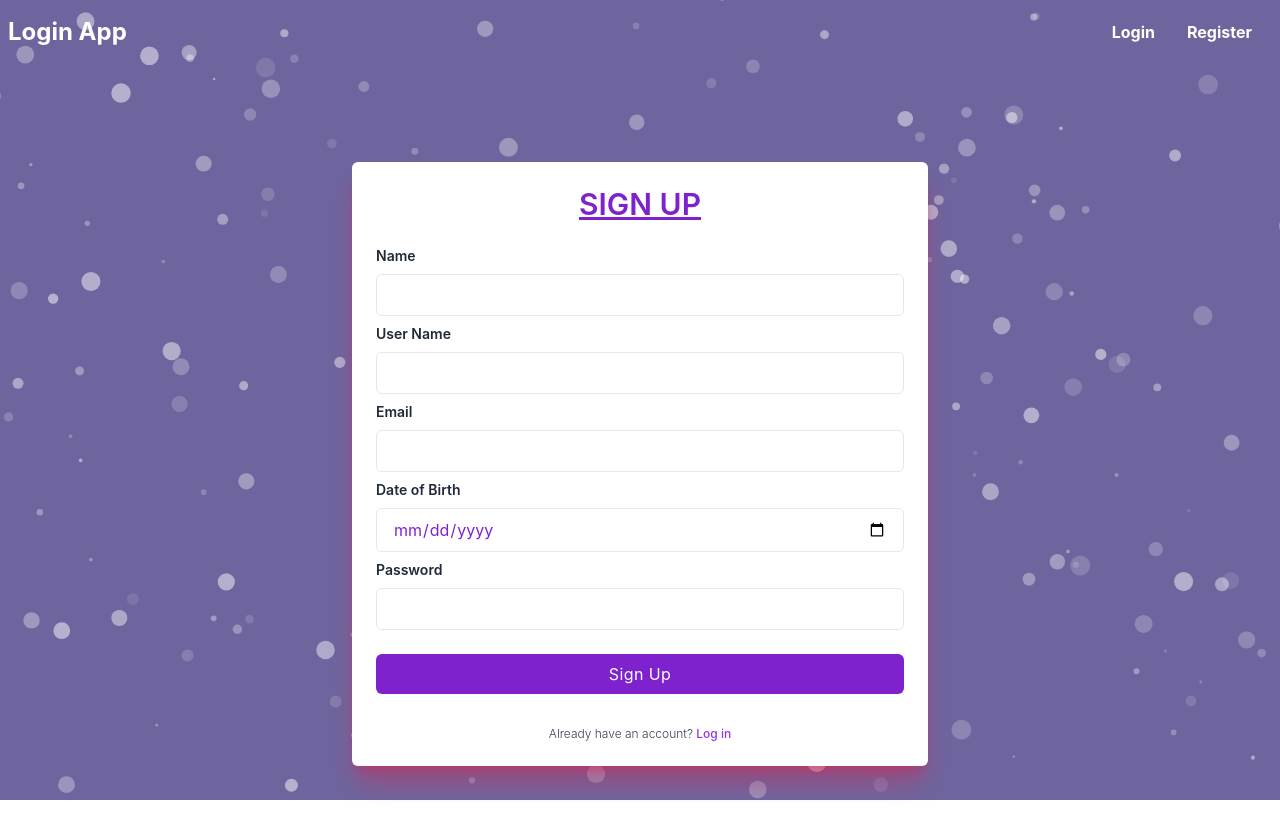
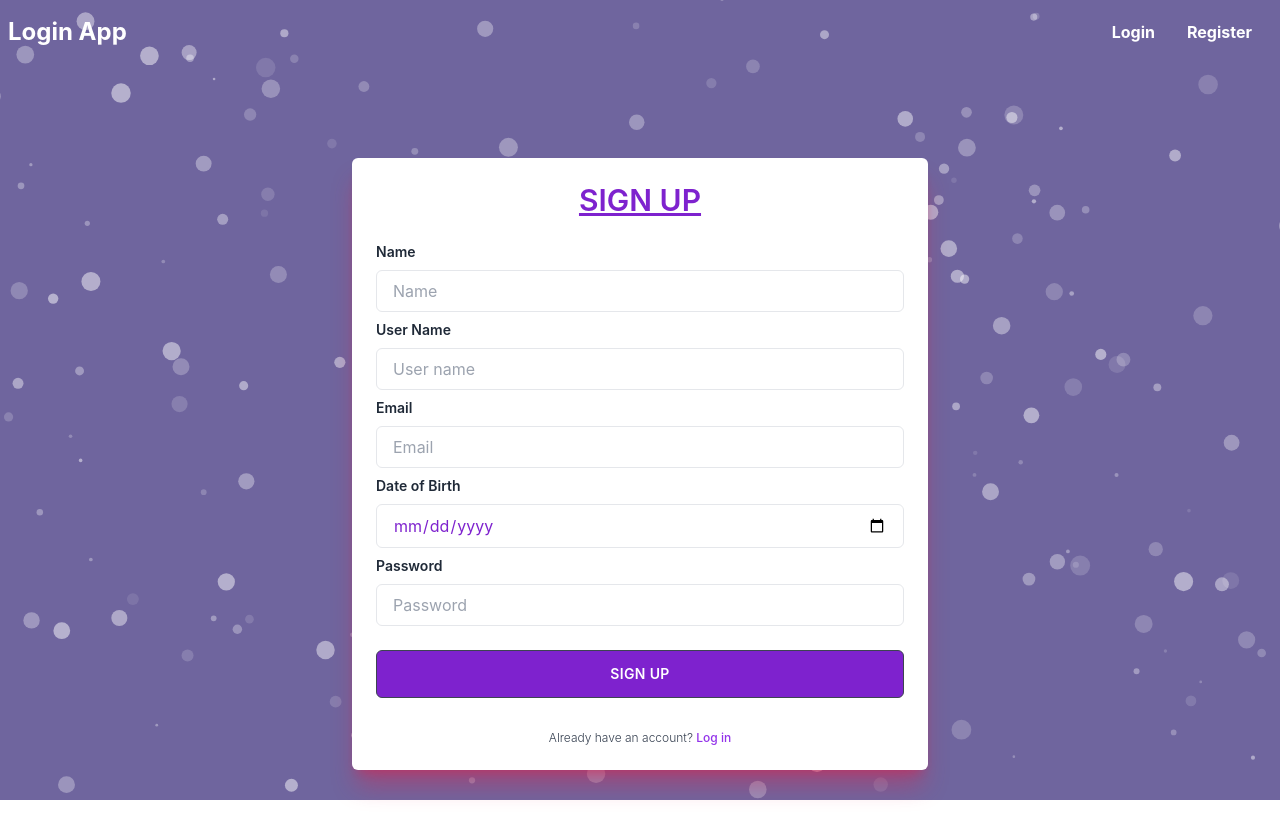
Before and after one commit to mohammad-sumon/Login-App, a React (Create React App) app: page /signup in a window 1280 px wide. Shown: the top 838 px of the page. Built offline with nearby package versions, Linux system fonts and the light colour scheme.

Commit message:
implement firebase

```diff
--- a/package.json
+++ b/package.json
@@ -7,6 +7,7 @@
     "@testing-library/react": "^13.4.0",
     "@testing-library/user-event": "^13.5.0",
     "daisyui": "^2.47.0",
+    "firebase": "^9.16.0",
     "react": "^18.2.0",
     "react-dom": "^18.2.0",
     "react-hook-form": "^7.42.1",
--- a/src/components/Login/Login.js
+++ b/src/components/Login/Login.js
@@ -3,12 +3,16 @@ import { useForm } from "react-hook-form";
 import { Link } from "react-router-dom";
 
 const Login = () => {
-  const { register, formState: {errors}, handleSubmit } = useForm();
-//   const [data, setData] = useState("");
-const handleLogin = data => {
+  const {
+    register,
+    formState: { errors },
+    handleSubmit,
+  } = useForm();
+
+  const handleLogin = (data) => {
     console.log(data);
-    // alert('Login was successful');
-}
+  };
+
   return (
     <div className="mx-8 lg:mx-0">
       <div className="relative flex flex-col justify-center min-h-screen overflow-hidden">
@@ -16,10 +20,7 @@ const handleLogin = data => {
           <h1 className="text-3xl font-semibold text-center text-purple-700 underline uppercase decoration-solid">
             Log In
           </h1>
-          <form
-            onSubmit={handleSubmit(handleLogin)}
-            className="mt-6"
-          >
+          <form onSubmit={handleSubmit(handleLogin)} className="mt-6">
             <div className="mb-2">
               <label
                 for="email"
@@ -28,12 +29,16 @@ const handleLogin = data => {
                 Email
               </label>
               <input
-                {...register("email", { required: "Email Address is required" })}
+                {...register("email", {
+                  required: "Email Address is required",
+                })}
                 placeholder="Email"
                 type="email"
                 className="block w-full px-4 py-2 mt-2 text-purple-700 bg-white border rounded-md focus:border-purple-400 focus:ring-purple-300 focus:outline-none focus:ring focus:ring-opacity-40"
               />
-              {errors.email && <p className="text-red-600">{errors.email?.message}</p>}
+              {errors.email && (
+                <p className="text-red-600">{errors.email?.message}</p>
+              )}
             </div>
             <div className="mb-2">
               <label
@@ -43,17 +48,23 @@ const handleLogin = data => {
                 Password
               </label>
               <input
-                {...register("password", { required: "Password is required" })}
+                {...register("password", {
+                  required: "Password is required",
+                  minLength: {value: 6, message: "Password must be 6 characters or longer"}
+                })}
                 placeholder="Password"
                 type="password"
                 className="block w-full px-4 py-2 mt-2 text-purple-700 bg-white border rounded-md focus:border-purple-400 focus:ring-purple-300 focus:outline-none focus:ring focus:ring-opacity-40"
               />
-              {errors.password && <p className="text-red-600">{errors.password?.message}</p>}
+              {errors.password && (
+                <p className="text-red-600">{errors.password?.message}</p>
+              )}
             </div>
             <div className="mt-6">
               <input
+              value="Log In"
                 type="submit"
-                className="btn btn-outline w-full px-4 py-2 tracking-wide text-white transition-colors duration-200 transform bg-purple-700 rounded-md hover:bg-purple-600 focus:outline-none focus:bg-purple-600"
+                className="btn w-full px-4 py-2 tracking-wide text-white transition-colors duration-200 transform bg-purple-700 rounded-md hover:bg-purple-600 focus:outline-none focus:bg-purple-600"
               />
             </div>
           </form>
--- a/src/components/Register/Register.js
+++ b/src/components/Register/Register.js
@@ -1,16 +1,27 @@
-import React from 'react';
-import { Link } from 'react-router-dom';
+import React from "react";
+import { Link } from "react-router-dom";
+import { useForm } from "react-hook-form";
 
 const Register = () => {
+  const {
+    register,
+    formState: { errors },
+    handleSubmit,
+  } = useForm();
+
+  const handleSignUp = (data) => {
+    console.log(data);
+  };
+
   return (
     <div>
-            <div className='mx-8 lg:mx-0'>
+      <div className="mx-8 lg:mx-0">
         <div className="relative flex flex-col justify-center min-h-screen overflow-hidden">
           <div className="w-full p-6 m-auto bg-white rounded-md shadow-xl shadow-rose-600/40 ring-purple-600 lg:max-w-xl">
             <h1 className="text-3xl font-semibold text-center text-purple-700 underline uppercase decoration-solid">
               Sign Up
             </h1>
-                <form className="mt-6">
+            <form onSubmit={handleSubmit(handleSignUp)} className="mt-6">
               <div className="mb-2">
                 <label
                   for="name"
@@ -19,9 +30,16 @@ const Register = () => {
                   Name
                 </label>
                 <input
+                  {...register("name", {
+                    required: "Name is required",
+                  })}
+                  placeholder="Name"
                   type="text"
                   className="required block w-full px-4 py-2 mt-2 text-purple-700 bg-white border rounded-md focus:border-purple-400 focus:ring-purple-300 focus:outline-none focus:ring focus:ring-opacity-40"
                 />
+                {errors.name && (
+                  <p className="text-red-600">{errors.name?.message}</p>
+                )}
               </div>
               <div className="mb-2">
                 <label
@@ -31,9 +49,16 @@ const Register = () => {
                   User Name
                 </label>
                 <input
+                  {...register("username", {
+                    required: "User name is required",
+                  })}
+                  placeholder="User name"
                   type="text"
                   className="required block w-full px-4 py-2 mt-2 text-purple-700 bg-white border rounded-md focus:border-purple-400 focus:ring-purple-300 focus:outline-none focus:ring focus:ring-opacity-40"
                 />
+                {errors.username && (
+                  <p className="text-red-600">{errors.username?.message}</p>
+                )}
               </div>
               <div className="mb-2">
                 <label
@@ -43,9 +68,16 @@ const Register = () => {
                   Email
                 </label>
                 <input
+                  {...register("email", {
+                    required: "Email Address is required",
+                  })}
+                  placeholder="Email"
                   type="email"
                   className="required block w-full px-4 py-2 mt-2 text-purple-700 bg-white border rounded-md focus:border-purple-400 focus:ring-purple-300 focus:outline-none focus:ring focus:ring-opacity-40"
                 />
+                {errors.email && (
+                  <p className="text-red-600">{errors.email?.message}</p>
+                )}
               </div>
               <div className="mb-2">
                 <label
@@ -55,9 +87,16 @@ const Register = () => {
                   Date of Birth
                 </label>
                 <input
+                  {...register("dob", {
+                    required: "Date of Birth is required",
+                  })}
+                  placeholder="Date of Birth"
                   type="date"
                   className="required block w-full px-4 py-2 mt-2 text-purple-700 bg-white border rounded-md focus:border-purple-400 focus:ring-purple-300 focus:outline-none focus:ring focus:ring-opacity-40"
                 />
+                {errors.dob && (
+                  <p className="text-red-600">{errors.dob?.message}</p>
+                )}
               </div>
               <div className="mb-2">
                 <label
@@ -67,14 +106,27 @@ const Register = () => {
                   Password
                 </label>
                 <input
+                  {...register("password", {
+                    required: "Password is required",
+                    minLength: {
+                      value: 6,
+                      message: "Password must be 6 characters or longer",
+                    },
+                  })}
+                  placeholder="Password"
                   type="password"
                   className="required block w-full px-4 py-2 mt-2 text-purple-700 bg-white border rounded-md focus:border-purple-400 focus:ring-purple-300 focus:outline-none focus:ring focus:ring-opacity-40"
                 />
+                {errors.password && (
+                  <p className="text-red-600">{errors.password?.message}</p>
+                )}
               </div>
               <div className="mt-6">
-                        <button className="w-full px-4 py-2 tracking-wide text-white transition-colors duration-200 transform bg-purple-700 rounded-md hover:bg-purple-600 focus:outline-none focus:bg-purple-600">
-                            Sign Up
-                        </button>
+                <input
+                  value="Sign Up"
+                  type="submit"
+                  className="btn w-full px-4 py-2 tracking-wide text-white transition-colors duration-200 transform bg-purple-700 rounded-md hover:bg-purple-600 focus:outline-none focus:bg-purple-600"
+                />
               </div>
             </form>
 
--- /dev/null
+++ b/src/firebase/firebase.config.js
@@ -0,0 +1,19 @@
+// Import the functions you need from the SDKs you need
+import { initializeApp } from "firebase/app";
+// TODO: Add SDKs for Firebase products that you want to use
+// https://firebase.google.com/docs/web/setup#available-libraries
+
+// Your web app's Firebase configuration
+const firebaseConfig = {
+  apiKey: process.env.REACT_APP_apiKey,
+  authDomain: process.env.REACT_APP_authDomain,
+  projectId: process.env.REACT_APP_projectId,
+  storageBucket: process.env.REACT_APP_storageBucket,
+  messagingSenderId: process.env.REACT_APP_messagingSenderId,
+  appId: process.env.REACT_APP_appId,
+};
+
+// Initialize Firebase
+const app = initializeApp(firebaseConfig);
+
+export default app;
```
Also changed, not shown: 1 other file (tests, documents, lock files or other folders). Lines whose indentation alone changed are shown as unchanged.
